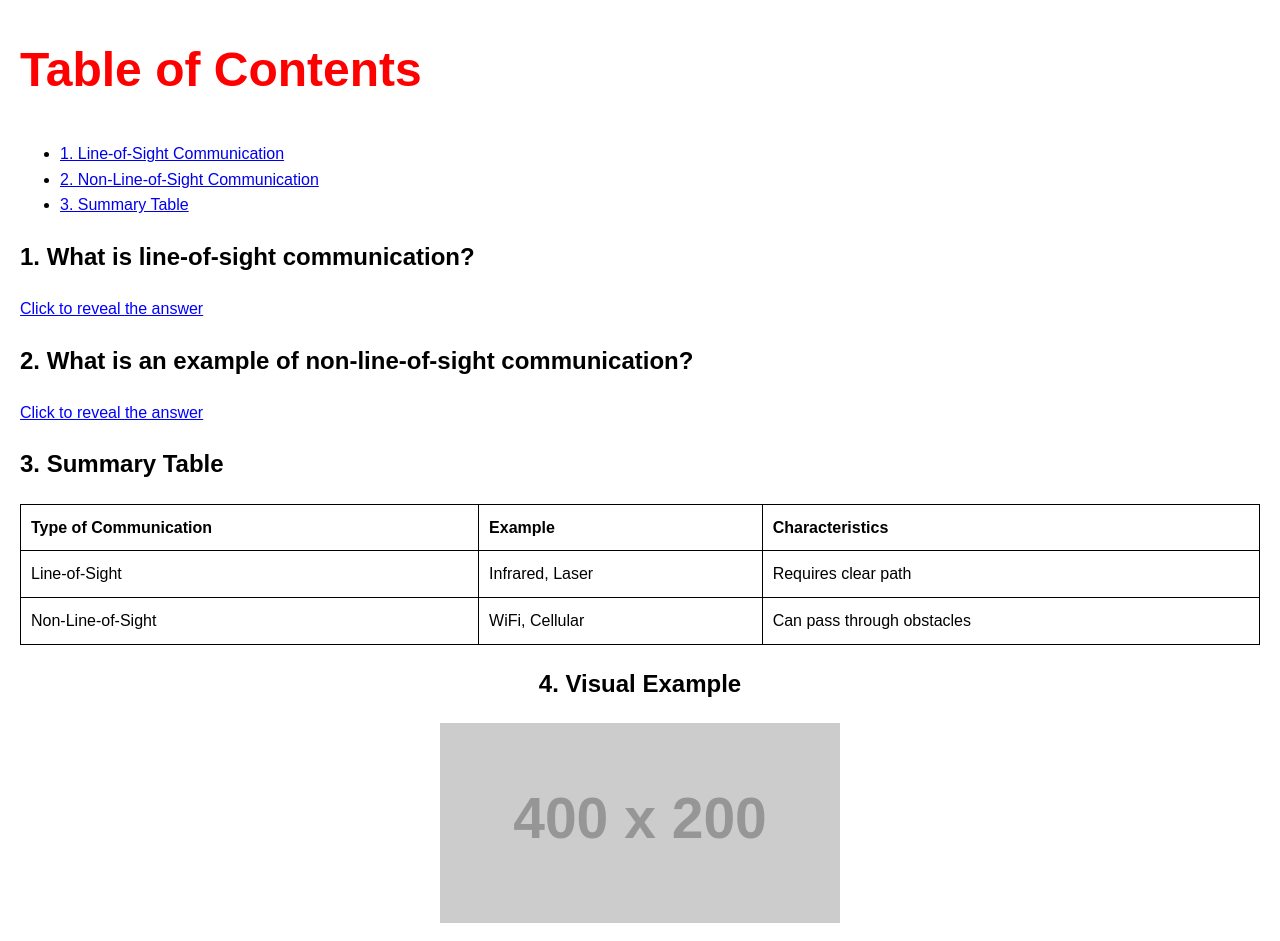
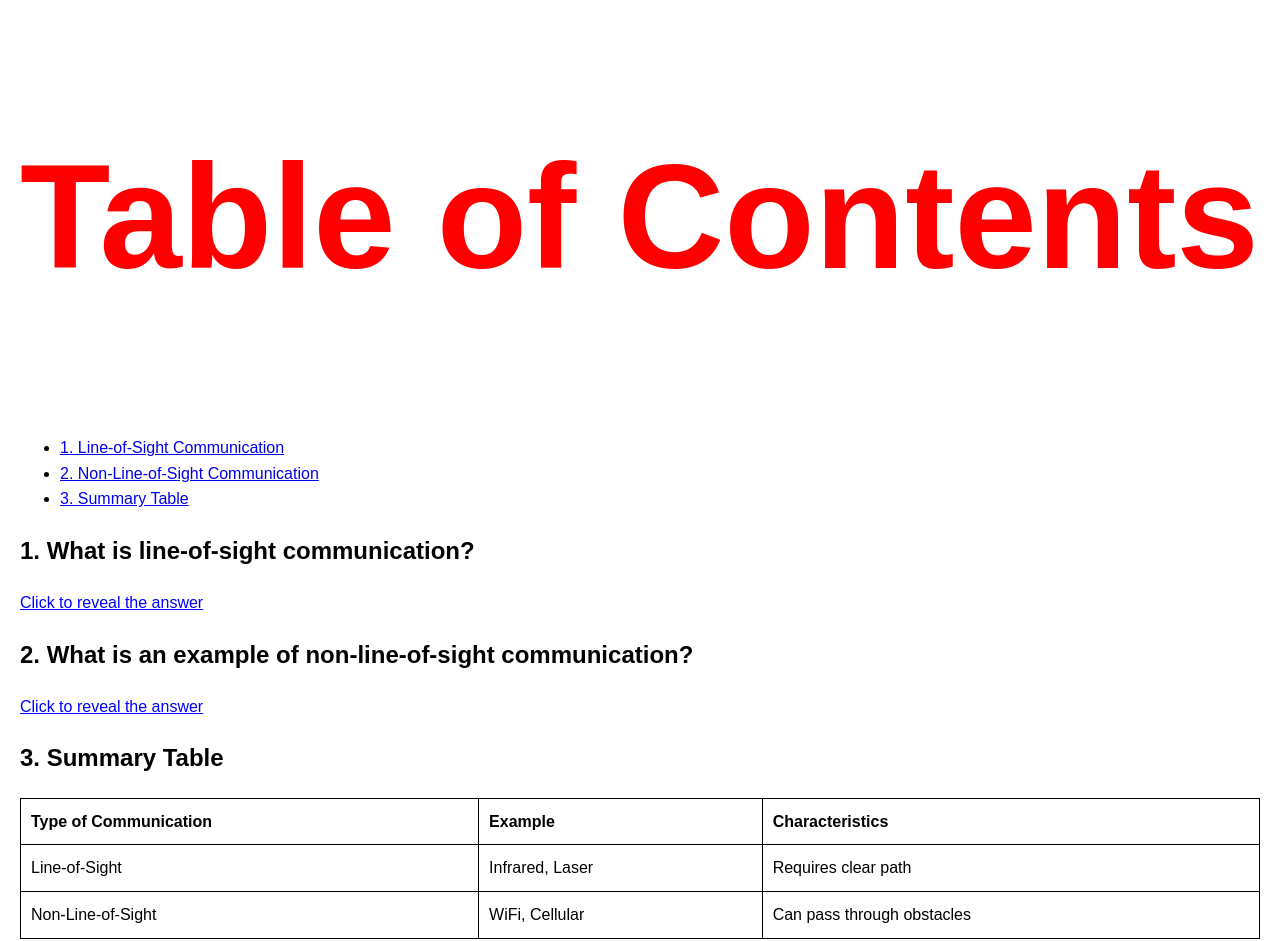
Before and after one commit to RacicotC/github.io, a plain HTML site: page index.html in a window 1280 px wide. Shown: the top 941 px of the page. Drawn offline with Linux system fonts and the light colour scheme; placeholder pictures from the web are drawn by us.

Commit message:
Update index.html
148 points

```diff
--- a/index.html
+++ b/index.html
@@ -43,7 +43,7 @@
 <body>
 
     <!-- Table des matières -->
-<h1 style="color: red; font-size: 48px;">Table of Contents</h1>
+<h1 style="color: red; font-size: 148px;">Table of Contents</h1>
     <ul>
         <li><a href="#section1">1. Line-of-Sight Communication</a></li>
         <li><a href="#section2">2. Non-Line-of-Sight Communication</a></li>
```
